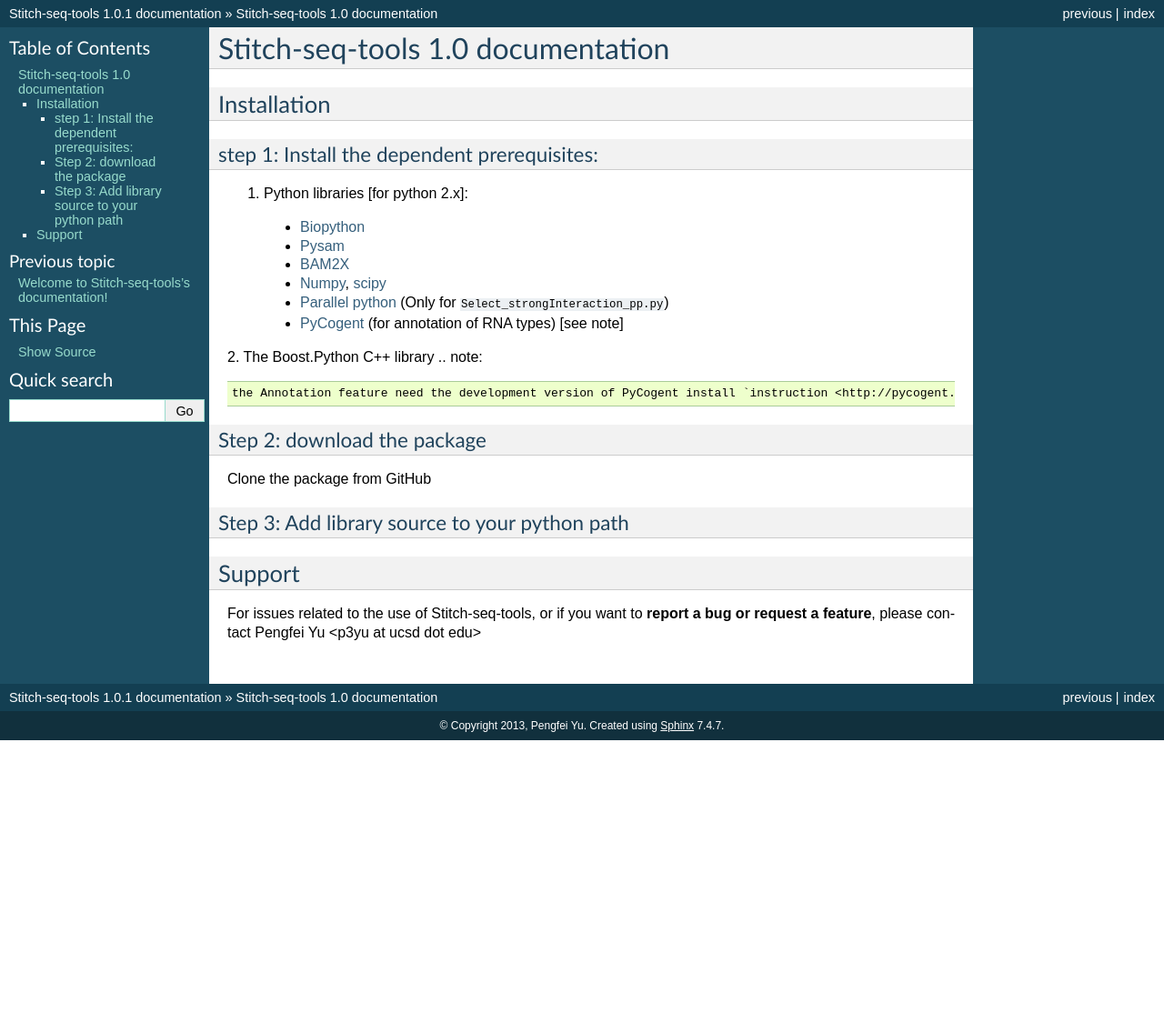
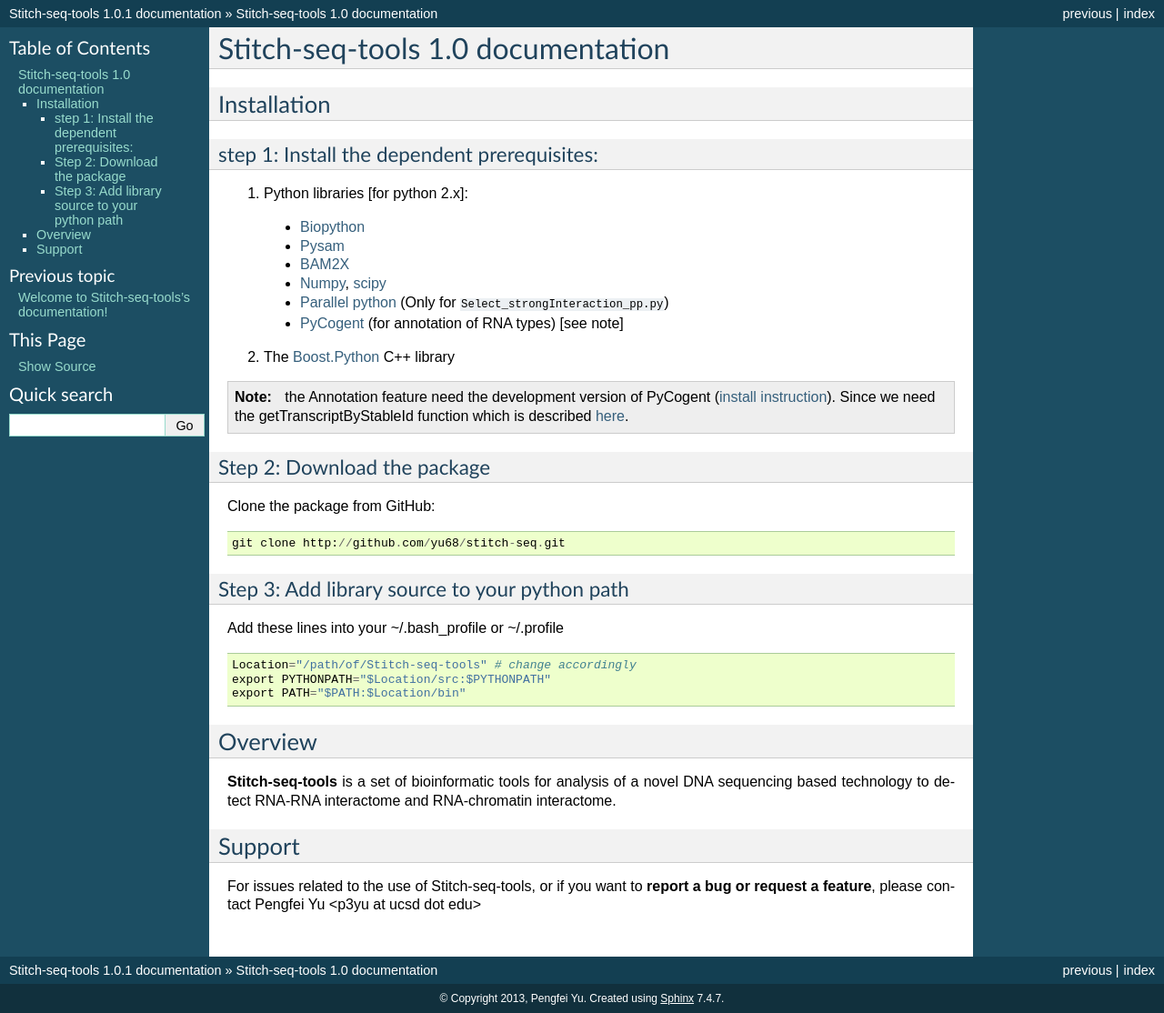
Before and after one commit to yu68/RNA-Hi-C, a Sphinx documentation site: the page built from doc/source/Stitch-seq-tools.rst, in a window 1280 px wide. Shown: the whole page at 91% size. Built offline with Sphinx 7.4.7, drawn with Linux system fonts in a browser that asks for light colours; formulas are drawn with MathJax 3; before the commit the page ends 900 px from its top, so only the background shows below that.

Commit message:
modify doc

```diff
--- a/doc/source/Stitch-seq-tools.rst
+++ b/doc/source/Stitch-seq-tools.rst
@@ -7,6 +7,7 @@
 
 step 1: Install the dependent prerequisites:
 --------------------------------------------
+
 1. Python libraries [for python 2.x]:
 
   * `Biopython <http://biopython.org/wiki/Main_Page>`_
@@ -16,21 +17,35 @@
   * `Parallel python <http://www.parallelpython.com/>`_ (Only for ``Select_strongInteraction_pp.py``)
   * `PyCogent <http://pycogent.org/>`_ (for annotation of RNA types) [see note]
 
-2. The Boost.Python C++ library
+2. The `Boost.Python <http://www.boost.org/doc/libs/1_54_0/libs/python/doc/index.html>`_ C++ library
+
+
 .. note::
 
-   the Annotation feature need the development version of PyCogent install `instruction <http://pycogent.org/install.html#to-use-the-development-version-of-pycogent>`_. Since we need the getTranscriptByStableId function which is described `here <https://github.com/pycogent/pycogent/issues/21>`_.
+  the Annotation feature need the development version of PyCogent (`install instruction <http://pycogent.org/install.html#to-use-the-development-version-of-pycogent>`_). Since we need the getTranscriptByStableId function which is described `here <https://github.com/pycogent/pycogent/issues/21>`_.
 
 
-Step 2: download the package
+Step 2: Download the package
 ----------------------------
-Clone the package from GitHub
+
+Clone the package from GitHub::
+
+  git clone http://github.com/yu68/stitch-seq.git
 
 
 Step 3: Add library source to your python path
 ----------------------------------------------
 
+Add these lines into your ~/.bash_profile or ~/.profile ::
 
+  Location="/path/of/Stitch-seq-tools" # change accordingly
+  export PYTHONPATH="$Location/src:$PYTHONPATH"
+  export PATH="$PATH:$Location/bin"
+
+Overview
+========
+
+**Stitch-seq-tools** is a set of bioinformatic tools for analysis of a novel DNA sequencing based technology to detect RNA-RNA interactome and RNA-chromatin interactome.
 
 Support
 =======
```
Also changed, not shown: 6 other files.
